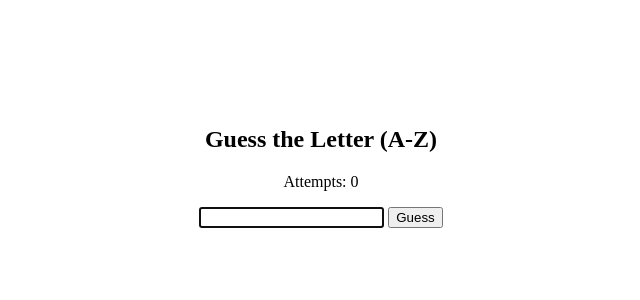
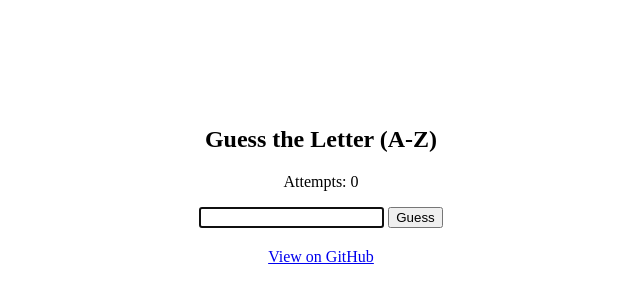
Before and after one commit to Harish3000/guessing-game-algorithm, a plain HTML site: page index.html in a window 1280 px wide. Shown: the part 124-424 px from the top of the page, without its empty margins (319-959 px from the left). Drawn offline with Linux system fonts and the light colour scheme.

Commit message:
Added GitHub Link

```diff
--- a/index.html
+++ b/index.html
@@ -24,6 +24,15 @@
 
     <button id="resetBtn"><b>PLAY AGAIN</b></button>
 
+    <p style="text-align: center; margin-top: 20px">
+      <a
+        href="https://github.com/Harish3000/guessing-game-algorithm"
+        target="_blank"
+      >
+        View on GitHub
+      </a>
+    </p>
+
     <script src="algorithm.js"></script>
   </body>
 </html>
```
